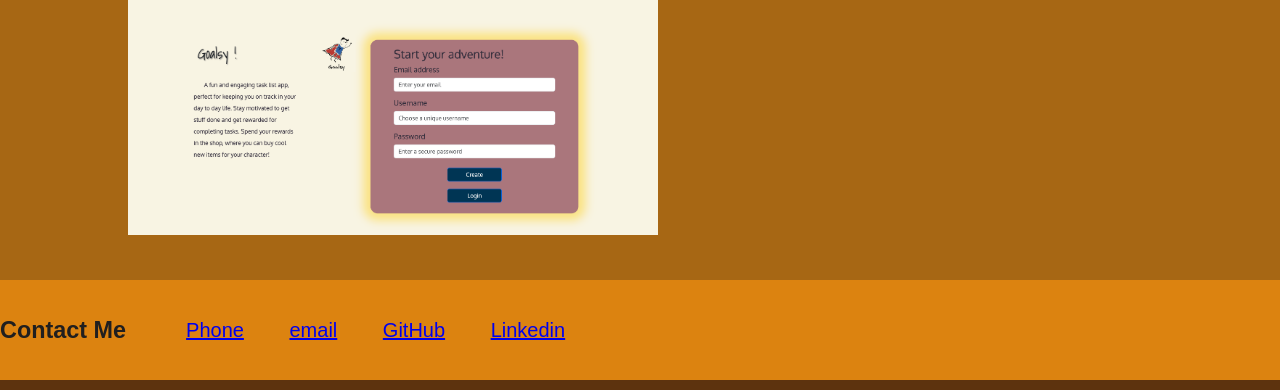
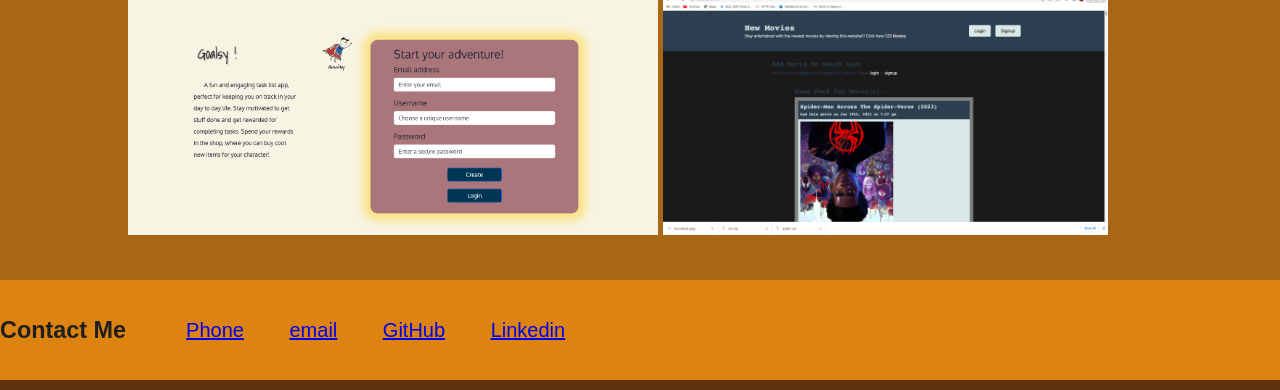
Before and after one commit to teewalk32/my-work-portfolio, a plain HTML site: page index.html in a window 1280 px wide. Shown: the part 1465-1855 px from the top of the page. Drawn offline with Linux system fonts and the light colour scheme.

Commit message:
added project 3

```diff
--- a/assets/css/style.css
+++ b/assets/css/style.css
@@ -109,6 +109,11 @@
     width: auto;
     display: auto;
   }
+  .screen-shot-three {
+    height: 250px;
+    width: auto;
+    display: auto;
+  }
 
   .project-one {
     height: 350px;
--- a/index.html
+++ b/index.html
@@ -44,7 +44,7 @@
 
                 </div>
                 <div class="image-container" id="third-project">
-                    <a href=""> <img src="" class="project-one" alt=""> </a>
+                    <a href="https://find-a-flix-22f1d9212f46.herokuapp.com/"> <img src="./assets/findflix.png" class="screen-shot-three" alt="third-project"> </a>
                 </div>
             </div>
             <div>
```
Also changed, not shown: assets/findflix.png (added).
